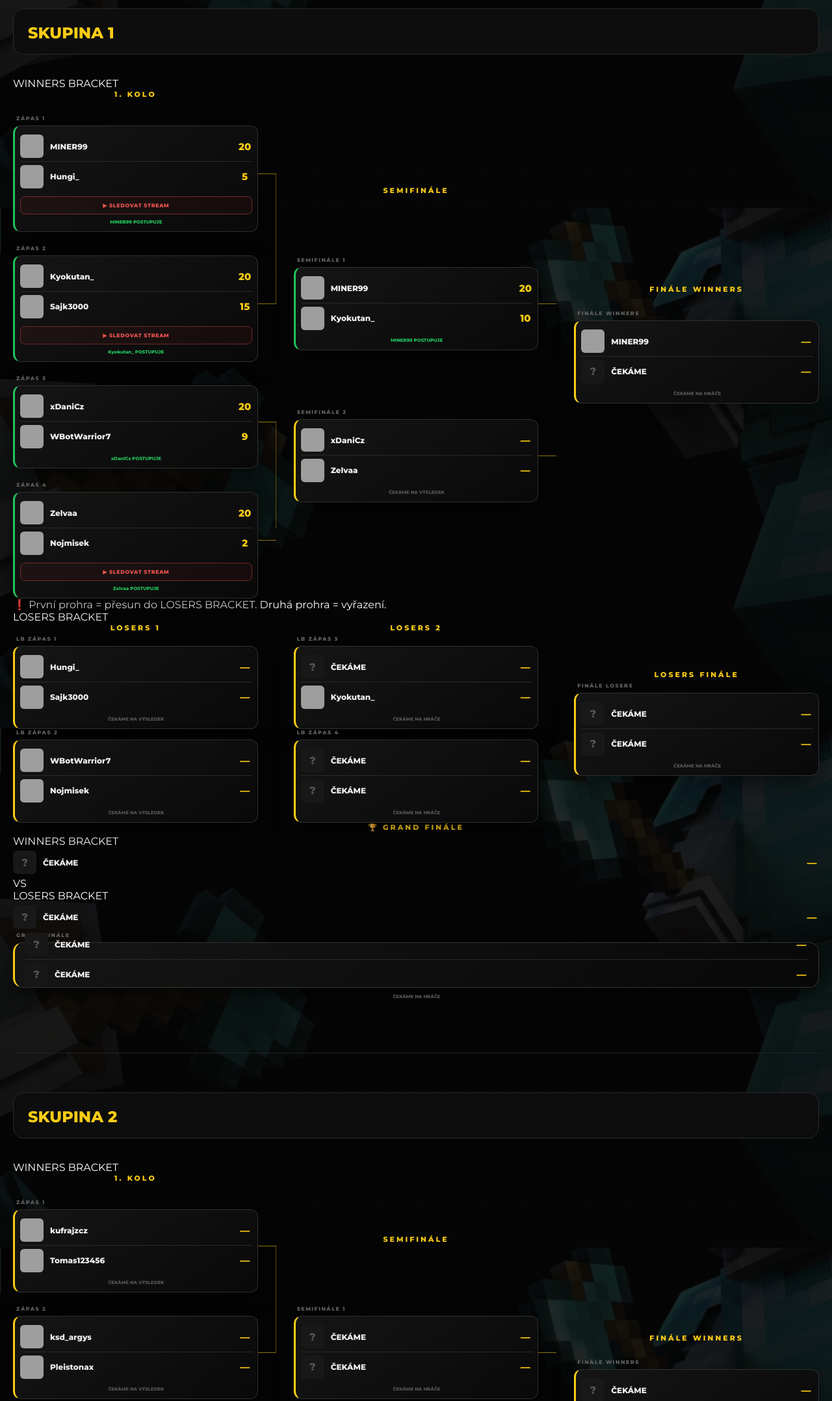
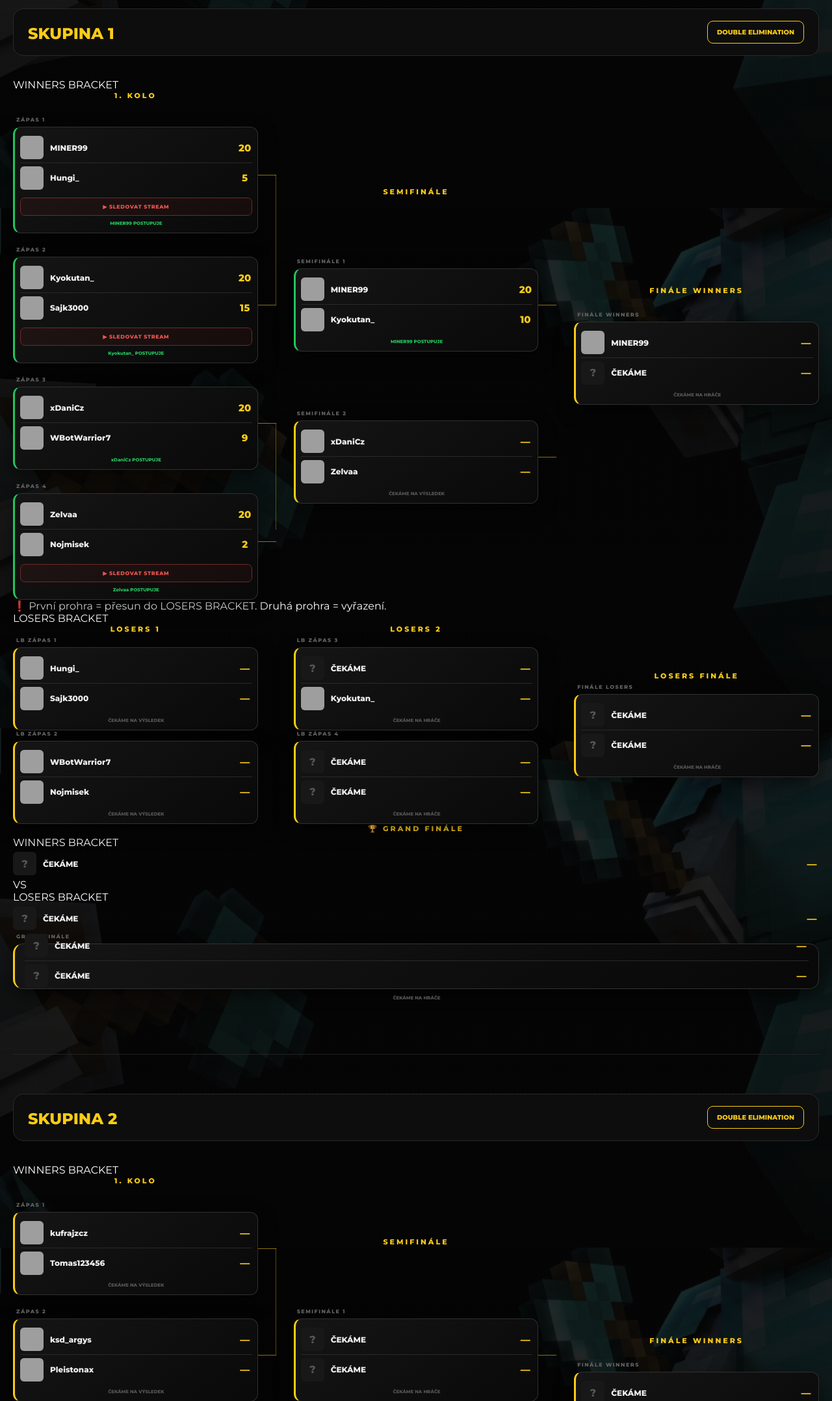
Before and after one commit to maxik123/ENTRY-AXE-PVP-TURNAJ, a plain HTML site: page bracket.html in a window 1280 px wide. Shown: the part 480-2636 px from the top of the page at 65% size. Drawn offline with Linux system fonts and the light colour scheme; grey boxes are pictures that could not be loaded.

Commit message:
Add DOUBLE ELIMINATION label to group sections
Added 'DOUBLE ELIMINATION' label to both groups.

```diff
--- a/bracket.html
+++ b/bracket.html
@@ -1,112 +1,41 @@
 <!doctype html>
 <html lang="cs">
-
 <head>
-
     <meta charset="utf-8">
-
-    <meta
-        name="viewport"
-        content="width=device-width, initial-scale=1"
-    >
-
+    <meta name="viewport" content="width=device-width, initial-scale=1">
     <title>Pavouk turnaje</title>
-
-    <link
-        rel="stylesheet"
-        href="./css/style.css"
-    >
-
-    <link
-        rel="stylesheet"
-        href="./css/bracket.css"
-    >
-
+    <link rel="stylesheet" href="./css/style.css">
+    <link rel="stylesheet" href="./css/bracket.css">
 </head>
-
-
 <body>
 
-
 <header class="hero">
-
-    <img
-        src="./img/logo.png"
-        class="logo"
-        alt="ENTRYHO"
-    >
-
+    <img src="./img/logo.png" class="logo" alt="ENTRYHO">
     <h1>PAVOUK TURNAJE</h1>
-
     <p>ENTRYHO AXEPVP TURNAJ</p>
-
-    <a
-        href="./index.html"
-        class="main-button"
-    >
-        ⬅ ZPĚT
-    </a>
-
+    <a href="./index.html" class="main-button">⬅ ZPĚT</a>
 </header>
-
-
 
 <main class="wrap">
 
-
-    <!-- ================================================= -->
-    <!-- SKUPINA 1 -->
-    <!-- ================================================= -->
+    <section class="group-section">
+        <div class="topbar">
+            <div><h2>SKUPINA 1</h2></div>
+            <b>DOUBLE ELIMINATION</b>
+        </div>
+        <div id="bracket-group1"></div>
+    </section>
 
     <section class="group-section">
-
         <div class="topbar">
-
-            <div>
-
-                <h2>SKUPINA 1</h2>
-
-            </div>
-
+            <div><h2>SKUPINA 2</h2></div>
+            <b>DOUBLE ELIMINATION</b>
         </div>
-
-
-        <div id="bracket-group1"></div>
-
+        <div id="bracket-group2"></div>
     </section>
-
-
-
-    <!-- ================================================= -->
-    <!-- SKUPINA 2 -->
-    <!-- ================================================= -->
-
-    <section class="group-section">
-
-        <div class="topbar">
-
-            <div>
-
-                <h2>SKUPINA 2</h2>
-
-            </div>
-
-        </div>
-
-
-        <div id="bracket-group2"></div>
-
-    </section>
-
-
 
 </main>
 
-
-
 <script src="./js/bracket.js"></script>
-
-
 </body>
-
 </html>
```
